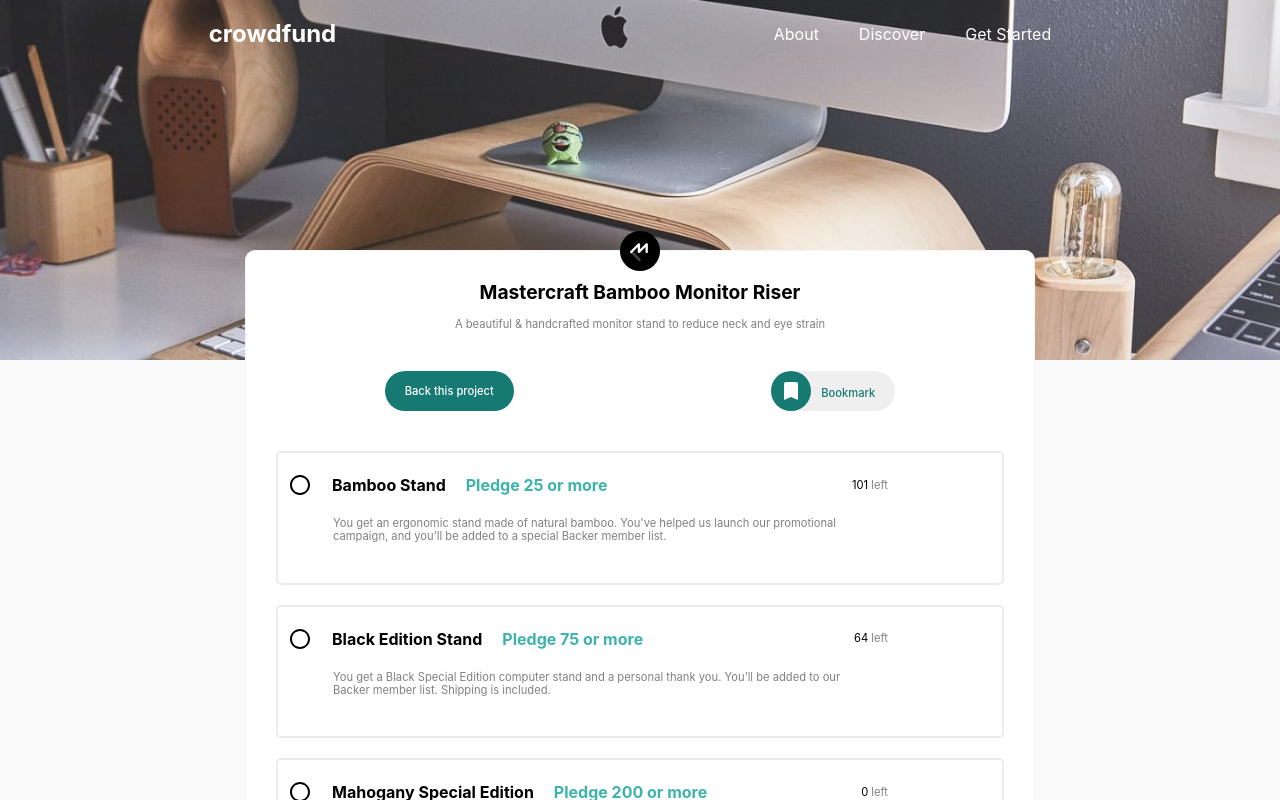
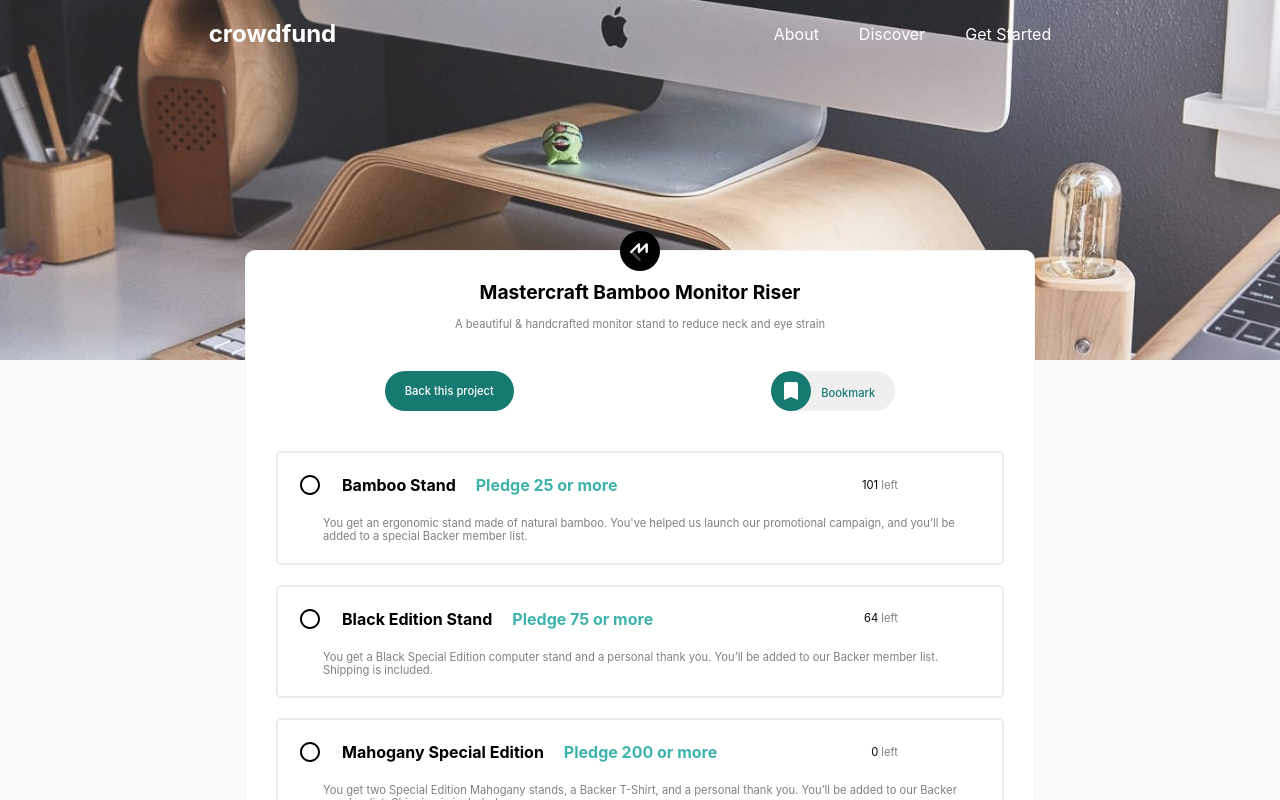
Before and after one commit to hyoshimori/react-crowdfunding-product-page, a React (Create React App) app: page / in a window 1280 px wide. Both pictures are taken after a click on the button "Back this project". Shown: the top 800 px of the page. Built offline with nearby package versions, Linux system fonts and the light colour scheme.

Commit message:
thank you message is not popping up when pledge button is being clicked

```diff
--- a/src/components/main/DetailBackThisProject.tsx
+++ b/src/components/main/DetailBackThisProject.tsx
@@ -6,6 +6,8 @@ import { perkContext } from '../../contexts/perkContext';
 
 import { useContext } from 'react';
 
+import ThankYou from './ThankYou';
+
 import RadioButtonUncheckedIcon from '@mui/icons-material/RadioButtonUnchecked';
 import RadioButtonCheckedIcon from '@mui/icons-material/RadioButtonChecked';
 
@@ -13,11 +15,21 @@ import RadioButtonCheckedIcon from '@mui/icons-material/RadioButtonChecked';
 
 const DetailBackThisProject = () => {
   const [ buttonToggele, setButtonToggele ] = useState(-1);
+  const [ buttonToggelePledge, setButtonToggelePledge ] = useState(-1);
   const perks = useContext(perkContext);
 
+  // Passign this func to "handleButtonClick" func in ThankYou component to reset the state
+  const resetPledgeSelection = () => {
+    setButtonToggele(-1);
+    setButtonToggelePledge(-1);
+  };
 
   const handleClick = (index: number) => {
     setButtonToggele(buttonToggele === index ? -1 : index);
+  }
+
+  const handleClickPledge = (index: number) => {
+    setButtonToggelePledge(buttonToggelePledge === index ? -1 : index);
   }
 
   return (
@@ -32,9 +44,8 @@ const DetailBackThisProject = () => {
                                                          :
                                                          `${styles.details__projects__upper__and__lower}
                                                          ${styles.details__projects__upper__and__lower__without__border__bottom}`
-                                                        }
-                   onClick={() => handleClick(index)}>
-                <div key={index} className={styles.details__projects}>
+                                                        }>
+                <div key={index} className={styles.details__projects} onClick={() => handleClick(index)}>
                   {
                     // when the index of the loop is same as the state, button is checked (changes the icon from unchecked to checked)
                     buttonToggele === index ? <RadioButtonCheckedIcon /> : <RadioButtonUncheckedIcon />
@@ -50,23 +61,23 @@ const DetailBackThisProject = () => {
                   </div>
                 </div>
                 <span onClick={() => handleClick(index)} className={styles.details__projects__lower}>{el.description}</span>
-              </div>
-              {/* when the bottomToggle's id is the same as the one being clicked, show "Enter your pledge div" */}
+                              {/* when the bottomToggle's id is the same as the one being clicked, show "Enter your pledge div" */}
               {
                 buttonToggele === index ?
                 <>
                   <div className={styles.body__EnterYourPledge}>
-                  <div className={styles.line}></div>
                     <span style={{color: 'grey'}}>Enter your pledge</span>
                     <div className={styles.body__EnterYourPledge__right}>
                       <input type="text" placeholder={'$' + el.minPledge.toString()}/>
-                      <button>Continue</button>
+                      <button onClick={() => handleClickPledge(index)}>Continue</button>
                     </div>
                   </div>
+                  {buttonToggelePledge === index && <ThankYou resetPerkSelection={resetPledgeSelection}/>}
                 </>
               :
                 <></>
               }
+              </div>
             </div>
         )})
       }
--- a/src/components/main/ThankYou.tsx
+++ b/src/components/main/ThankYou.tsx
@@ -5,17 +5,20 @@ import CheckIcon from "@mui/icons-material/Check";
 import styles from "../style/ThankYou.module.css";
 
 interface ThankYouProps {
-  resetPerkSelection: () => void;
+  resetPerkSelection?: () => void;
+  resetPledgeSelection?: () => void;
 }
 
+
 // This thankYouProps does not return anything (so it is 'void') because the func is called directly and so it does not need to return anything
-const ThankYou: React.FC<ThankYouProps> = ({ resetPerkSelection }) => {
+const ThankYou: React.FC<ThankYouProps> = ({ resetPerkSelection, resetPledgeSelection }) => {
   const [gotItPerk, setgotItPerk] = useState(true);
 
   // when called this, the state in About component is being reset
   const handleButtonClick = () => {
     setgotItPerk(!gotItPerk);
-    resetPerkSelection();
+    resetPerkSelection?.();
+    resetPledgeSelection?.()
   };
 
   return (
--- a/src/components/style/DetailBackThisProject.module.css
+++ b/src/components/style/DetailBackThisProject.module.css
@@ -29,43 +29,36 @@
   display: flex;
   flex-direction: row;
   align-items: center;
-  /* cursor: pointer; */
-  padding-bottom: 20px;
+  padding: 20px 20px;
 }
 
 span.details__projects__lower{
-  width: 40vw;
+  box-sizing: border-box;  /* includes padding and border in the element's total width */
+  width: 100%;
   display: block;
   text-align: start;
-  margin-bottom: 20px;
-  margin-left: 45px;
+  padding-bottom: 20px;
+  padding-left: 45px;
   color: grey;
-  /* cursor: pointer; */
+  padding-right: 20px;
 }
 
 .details__projects__upper__and__lower{
-  padding: 20px 10px;
-  border-top-left-radius: 5px;
-  border-top-right-radius: 5px;
+  border-radius: 5px;
   border: solid 2px #3EB3AC;
-  border-bottom-color: rgb(235, 235, 235);
   cursor: pointer;
   margin-top: 20px;
 }
 
 .body__EnterYourPledge{
-  margin-bottom: 20px;
-  padding-top: 20px;
-  padding-bottom: 20px;
-  border: solid 2px #3EB3AC;
-  border-top: none;
-  border-bottom-left-radius: 5px;
-  border-bottom-right-radius: 5px;
   display: flex;
   justify-content: space-between;
   align-items: center;
-  padding: 20px;
-  position: relative;
+  border: solid 1px rgb(240, 240, 240);
+  border-left: none;
+  border-right: none;
+  border-bottom: none;
+  padding: 10px 20px;
 }
 
 .body__EnterYourPledge button,
@@ -112,16 +105,3 @@ span.details__projects__lower{
 .body__EnterYourPledge__border__bottom__none{
   border-bottom: none;
 }
-
-.details__projects__upper__and__lower__without__border__bottom{
-  border-bottom: none;
-}
-
-.line {
-  border: solid 1px rgb(235, 235, 235);
-  width: 99.3%;
-  margin: 0 auto;
-  position: absolute;
-  top: 0;
-  left: 0;
-}
```
